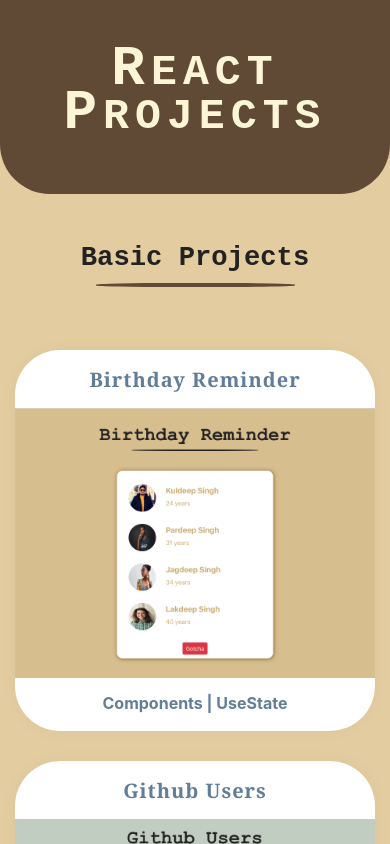
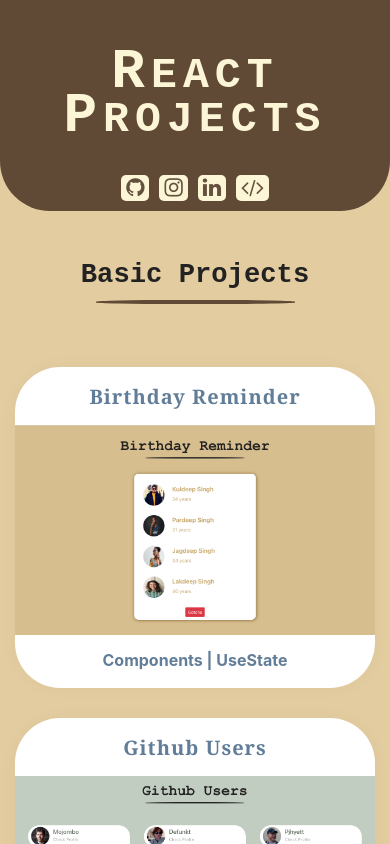
Before and after one commit to Gilpix/React-Projects, a React (Create React App) app: page / in a window 390 px wide. Shown: the top 844 px of the page. Built offline with nearby package versions, Linux system fonts and the light colour scheme.

Commit message:
Fontawesome module installed and social icons added on header

```diff
--- a/package.json
+++ b/package.json
@@ -7,6 +7,7 @@
     "@testing-library/react": "^11.2.3",
     "@testing-library/user-event": "^12.6.2",
     "axios": "^0.21.1",
+    "font-awesome": "^4.7.0",
     "react": "^17.0.1",
     "react-dom": "^17.0.1",
     "react-router-dom": "^5.2.0",
--- a/public/index.html
+++ b/public/index.html
@@ -15,6 +15,8 @@
       user's mobile device or desktop. See https://developers.google.com/web/fundamentals/web-app-manifest/
     -->
     <link rel="manifest" href="%PUBLIC_URL%/manifest.json" />
+    <link rel="stylesheet" href="https://fonts.googleapis.com/icon?family=Material+Icons" />
+
     <!--
       Notice the use of %PUBLIC_URL% in the tags above.
       It will be replaced with the URL of the `public` folder during the build.
@@ -33,6 +35,7 @@
 <script src="https://stackpath.bootstrapcdn.com/bootstrap/4.4.1/js/bootstrap.min.js" integrity="sha384-wfSDF2E50Y2D1uUdj0O3uMBJnjuUD4Ih7YwaYd1iqfktj0Uod8GCExl3Og8ifwB6" crossorigin="anonymous"></script>
 
 
+<link rel="stylesheet" href="path/to/font-awesome/css/font-awesome.min.css">
 
   </head>
   <body>
--- a/src/components/Home.js
+++ b/src/components/Home.js
@@ -1,4 +1,5 @@
 import React from 'react';
+// import 'font-awesome/css/font-awesome.min.css';
 
 import { Link, withRouter } from "react-router-dom";
 
@@ -33,9 +34,21 @@ function Home() {
                     <span className='letter-anim transition'>c</span>
                     <span className='letter-anim transition'>t</span>
                     <span className='letter-anim transition'>s</span>
+                    {/* <i className="fa fa-spinner fa-spin">K</i> */}
+
 
 
                 </h1>
+
+                <div className="social-icons-div">
+                    <div style={{ margin: '0 auto' }}>
+                        <i className="fa fa-lg fa-github social-icons"></i>
+                        <i class="fa fa-lg fa-instagram social-icons"></i>
+                        <i class="fa fa-lg fa-linkedin social-icons"></i>
+                        <i class="fa fa-lg fa-code social-icons"></i>
+                    </div>
+
+                </div>
             </div>
 
             <div className='my-5 text-center'>
--- a/src/index.css
+++ b/src/index.css
@@ -49,6 +49,7 @@ code {
   border-bottom-left-radius: 160px;
   border-top-right-radius: 160px;
   max-height: 400px;
+  position: relative;
 }
 
 .header-text {
@@ -70,6 +71,30 @@ code {
 .letter-anim:hover {
   text-shadow: 0px -40px 0px rgb(252, 249, 217);
   color: transparent;
+}
+
+.social-icons-div {
+  position: absolute;
+  bottom: 10px;
+  /* right: 40px; */
+  margin-right: 40px;
+  width: 100%;
+  text-align: right;
+}
+
+.social-icons {
+  margin: 0px 5px;
+  color: var(--mainColor);
+  background-color: var(--mainTextColor);
+  border-radius: 5px;
+  padding: 5.5px !important;
+  /* border: 2px solid var(--mainColor); */
+}
+
+.social-icons:hover {
+  color: var(--mainTextColor);
+  background-color: var(--mainColor);
+  /* border: 2px solid var(--mainTextColor); */
 }
 
 .project-size {
@@ -109,8 +134,8 @@ code {
 }
 
 .pro-image {
-  max-height: 300px;
-  min-height: 300px;
+  max-height: 230px;
+  min-height: 230px;
   width: 100%;
   object-fit: cover;
   background-repeat: no-repeat;
@@ -135,7 +160,7 @@ code {
   /* For mobile phones: */
 
   .header {
-    height: 23vh;
+    height: 25vh;
     border-bottom-left-radius: 50px;
     border-bottom-right-radius: 50px;
     border-top-right-radius: 0px;
@@ -144,6 +169,7 @@ code {
   .header-text {
     font-size: 2.7rem;
     line-height: 2.5rem;
+    margin-bottom: 20px;
   }
 
   .letter-anim:hover {
@@ -155,13 +181,22 @@ code {
     font-size: 3.5rem;
   }
 
+  .social-icons-div {
+    margin: 0 auto;
+    text-align: center;
+  }
+
+  .social-icons {
+    padding: 5px !important;
+  }
+
   .project-block {
     margin: 10px;
   }
 
   .pro-image {
-    max-height: 270px;
-    min-height: 270px;
+    max-height: 210px;
+    min-height: 210px;
   }
 
   .heading-text {
--- a/src/index.js
+++ b/src/index.js
@@ -4,6 +4,7 @@ import './index.css';
 import App from './App';
 import reportWebVitals from './reportWebVitals';
 import { BrowserRouter } from 'react-router-dom';
+import "../node_modules/font-awesome/css/font-awesome.min.css";
 
 
 ReactDOM.render(
```
Also changed, not shown: 2 other files (tests, documents, lock files or other folders).
